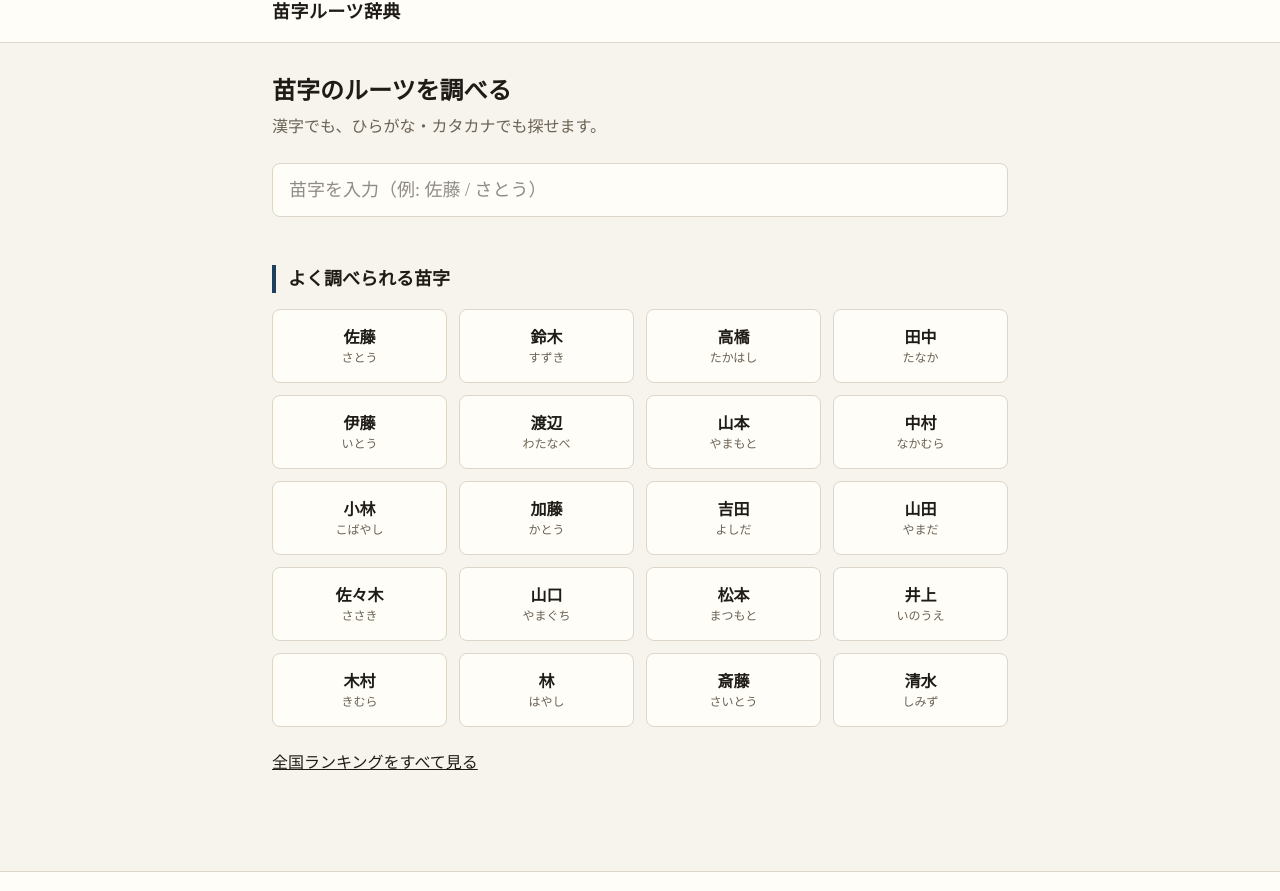
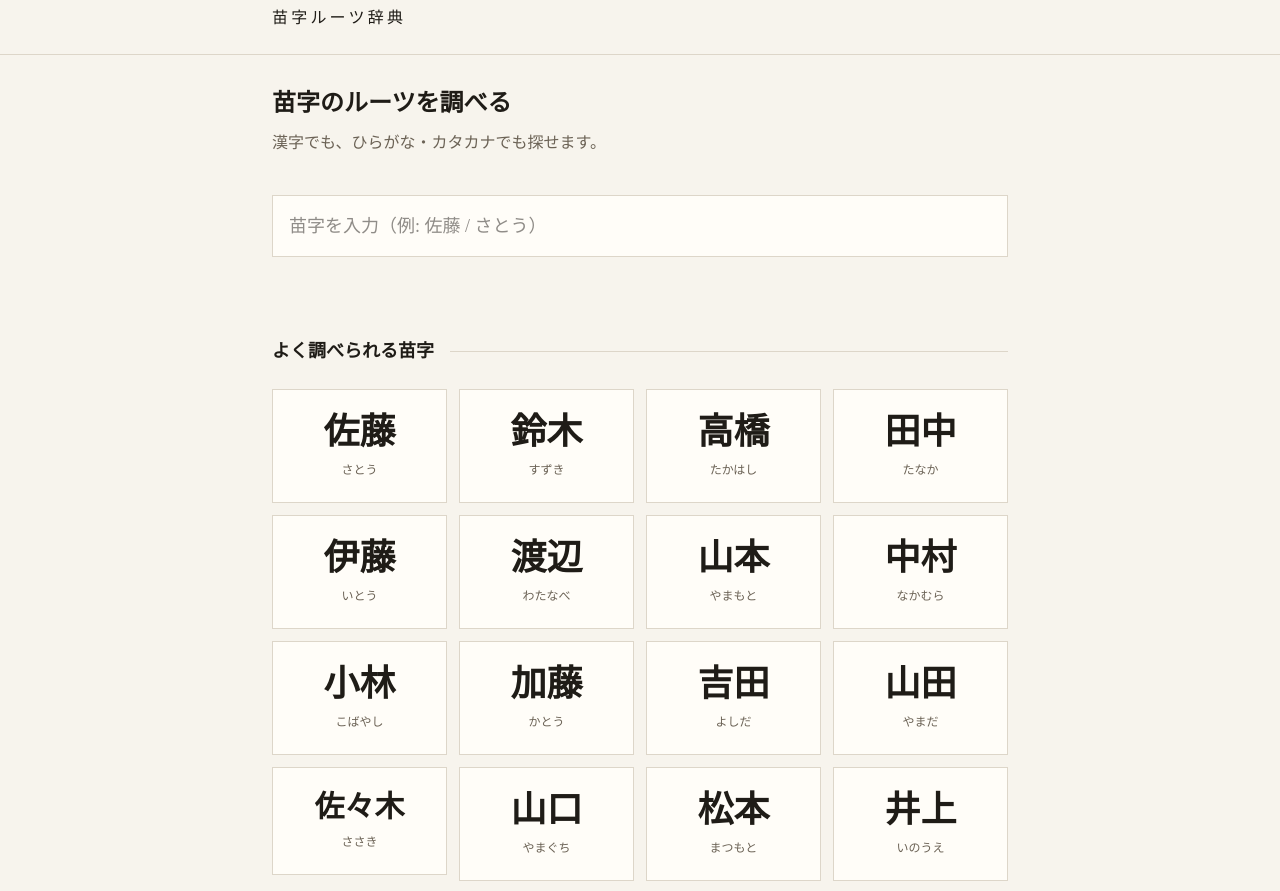
Before and after one commit to oshima0627/surname-roots, a Next.js app: page / in a window 1280 px wide. Shown: the part 18-909 px from the top of the page. Built offline with nearby package versions, Linux system fonts and the light colour scheme; a web font is replaced by a local one.

Commit message:
feat: トップ・ランキング・ヘッダー・フッターを和の構成に調整

```diff
--- a/src/app/layout.tsx
+++ b/src/app/layout.tsx
@@ -24,9 +24,9 @@ export default function RootLayout({ children }: { children: React.ReactNode })
         />
       </head>
       <body className="bg-washi text-sumi antialiased">
-        <header className="border-b border-keisen bg-surface">
-          <div className="mx-auto max-w-3xl px-4 py-4">
-            <Link href="/" className="text-lg font-bold tracking-wide">
+        <header className="border-b border-keisen">
+          <div className="mx-auto max-w-3xl px-4 py-6">
+            <Link href="/" className="text-base tracking-[0.2em] text-sumi">
               苗字ルーツ辞典
             </Link>
           </div>
--- a/src/app/page.tsx
+++ b/src/app/page.tsx
@@ -1,6 +1,14 @@
 import Link from "next/link";
 import { SurnameSearch } from "@/components/SurnameSearch";
 import { getAllSurnames, getSearchIndex } from "@/lib/surnames";
+
+/**
+ * カードの漢字サイズを文字数で調整する。
+ * 2列グリッド・375px幅でも横スクロールが出ないよう、3文字以上は一段小さくする。
+ */
+function cardKanjiSizeClass(length: number): string {
+  return length >= 3 ? "text-3xl" : "text-4xl";
+}
 
 export default function Home() {
   const index = getSearchIndex();
@@ -9,30 +17,36 @@ export default function Home() {
   return (
     <div>
       <h1 className="text-2xl font-bold">苗字のルーツを調べる</h1>
-      <p className="mt-2 text-sumi-muted">
+      <p className="mt-3 text-sumi-muted">
         漢字でも、ひらがな・カタカナでも探せます。
       </p>
 
-      <div className="mt-6">
+      <div className="mt-10">
         <SurnameSearch entries={index} />
       </div>
 
-      <section className="mt-12">
-        <h2 className="text-lg font-bold border-l-4 border-ai pl-3">よく調べられる苗字</h2>
-        <ul className="mt-4 grid grid-cols-2 gap-3 sm:grid-cols-4">
+      <section className="mt-20">
+        <h2 className="flex items-center gap-4 text-lg font-bold after:h-px after:flex-1 after:bg-keisen after:content-['']">
+          よく調べられる苗字
+        </h2>
+        <ul className="mt-6 grid grid-cols-2 gap-3 sm:grid-cols-4">
           {top20.map((entry) => (
             <li key={entry.slug}>
               <Link
                 href={`/myoji/${entry.slug}`}
-                className="block rounded-lg border border-keisen bg-surface px-3 py-4 text-center hover:border-ai"
+                className="block border border-keisen bg-surface px-3 py-6 text-center hover:border-ai"
               >
-                <span className="block font-bold">{entry.kanji}</span>
-                <span className="block text-xs text-sumi-muted">{entry.readings[0]}</span>
+                <span
+                  className={`block font-bold leading-none ${cardKanjiSizeClass(entry.kanji.length)}`}
+                >
+                  {entry.kanji}
+                </span>
+                <span className="mt-3 block text-xs text-sumi-muted">{entry.readings[0]}</span>
               </Link>
             </li>
           ))}
         </ul>
-        <p className="mt-6">
+        <p className="mt-8">
           <Link href="/ranking" className="underline">
             全国ランキングをすべて見る
           </Link>
--- a/src/app/ranking/page.tsx
+++ b/src/app/ranking/page.tsx
@@ -13,31 +13,31 @@ export default function RankingPage() {
   return (
     <div>
       <h1 className="text-2xl font-bold">全国ランキング</h1>
-      <p className="mt-2 text-sm text-sumi-muted">
+      <p className="mt-3 text-sm text-sumi-muted">
         順位は名字由来netの集計に基づく参考値です。他の資料では順位が異なることがあります。
       </p>
 
-      <table className="mt-6 w-full border-collapse bg-surface text-left">
+      <table className="mt-10 w-full border-collapse text-left">
         <caption className="sr-only">全国順位順の苗字一覧</caption>
         <thead>
           <tr className="border-b border-keisen text-sm text-sumi-muted">
-            <th scope="col" className="px-3 py-2 w-16">順位</th>
-            <th scope="col" className="px-3 py-2">苗字</th>
-            <th scope="col" className="px-3 py-2">読み</th>
+            <th scope="col" className="w-16 px-3 py-3 font-normal">順位</th>
+            <th scope="col" className="px-3 py-3 font-normal">苗字</th>
+            <th scope="col" className="px-3 py-3 font-normal">読み</th>
           </tr>
         </thead>
         <tbody>
           {all.map((entry) => (
             <tr key={entry.slug} className="border-b border-keisen">
-              <td className="px-3 py-3 text-sumi-muted font-tabular tabular-nums">
+              <td className="px-3 py-4 text-sumi-muted font-tabular tabular-nums">
                 {entry.rankNational ?? "―"}
               </td>
-              <td className="px-3 py-3">
+              <td className="px-3 py-4">
                 <Link href={`/myoji/${entry.slug}`} className="font-bold underline">
                   {entry.kanji}
                 </Link>
               </td>
-              <td className="px-3 py-3 text-sumi-muted">{entry.readings.join(" / ")}</td>
+              <td className="px-3 py-4 text-sumi-muted">{entry.readings.join(" / ")}</td>
             </tr>
           ))}
         </tbody>
--- a/src/components/SiteFooter.tsx
+++ b/src/components/SiteFooter.tsx
@@ -2,10 +2,10 @@ import Link from "next/link";
 
 export default function SiteFooter() {
   return (
-    <footer className="mt-16 border-t border-keisen bg-surface">
-      <div className="mx-auto max-w-3xl px-4 py-8 text-sm text-sumi-muted">
+    <footer className="mt-20 border-t border-keisen">
+      <div className="mx-auto max-w-3xl px-4 py-10 text-sm text-sumi-muted">
         <p>本サイトの解説は諸説あるうちの一説です。</p>
-        <p className="mt-2">
+        <p className="mt-3">
           <Link href="/ranking" className="underline">
             全国ランキング
           </Link>
--- a/src/components/SurnameSearch.tsx
+++ b/src/components/SurnameSearch.tsx
@@ -18,7 +18,7 @@ export function SurnameSearch({ entries }: { entries: SearchTarget[] }) {
         onChange={(e) => setQuery(e.target.value)}
         placeholder="苗字を入力（例: 佐藤 / さとう）"
         aria-label="苗字を検索"
-        className="w-full rounded-lg border border-keisen bg-surface px-4 py-3 text-lg outline-none focus:border-ai"
+        className="w-full border border-keisen bg-surface px-4 py-4 text-lg outline-none focus:border-ai"
       />
 
       {hasQuery && results.length === 0 && (
@@ -28,7 +28,7 @@ export function SurnameSearch({ entries }: { entries: SearchTarget[] }) {
       )}
 
       {results.length > 0 && (
-        <ul className="mt-4 divide-y divide-keisen rounded-lg border border-keisen bg-surface">
+        <ul className="mt-4 divide-y divide-keisen border border-keisen bg-surface">
           {results.map((entry) => (
             <li key={entry.slug}>
               <Link
```
